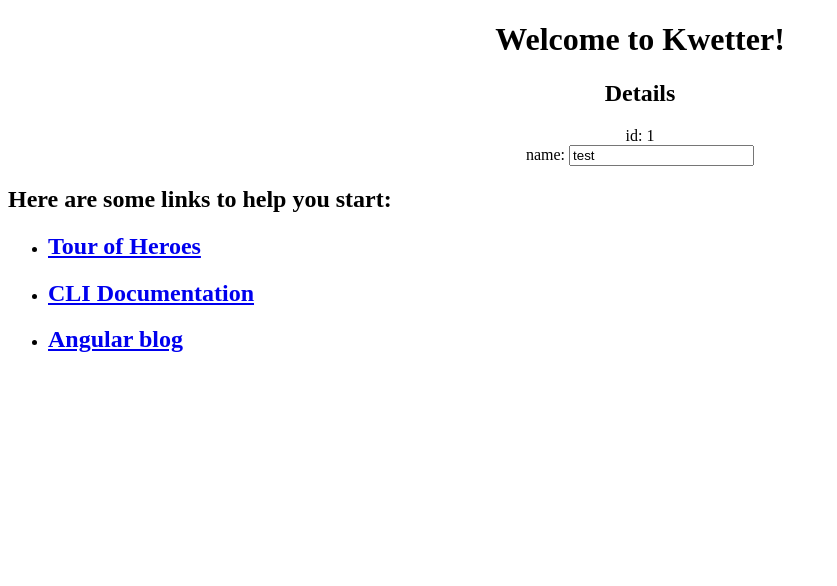
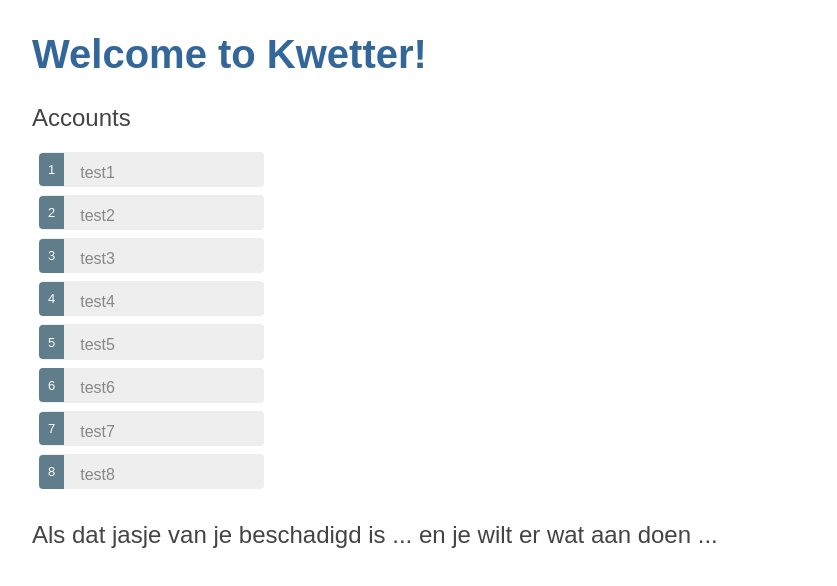
Before and after one commit to teunvdwijst/KwetterAngular, an Angular app: page / in a window 1280 px wide. Shown: the top 586 px of the page, without its empty margins (0-837 px from the left). Built offline with nearby package versions, Linux system fonts and the light colour scheme.

Commit message:
implemented first dynamic component with two-way-binding

```diff
--- /dev/null
+++ b/src/app/account-detail/account-detail.component.html
@@ -0,0 +1,11 @@
+<div *ngIf="account">
+
+  <h2>{{ account.username | uppercase }} Details</h2>
+  <div><span>id: </span>{{account.id}}</div>
+  <div>
+    <label>name:
+      <input [(ngModel)]="account.username" placeholder="username"/>
+    </label>
+  </div>
+
+</div>
--- /dev/null
+++ b/src/app/account-detail/account-detail.component.ts
@@ -0,0 +1,19 @@
+import {Component, OnInit, Input} from '@angular/core';
+import {Account} from '../account';
+
+@Component({
+  selector: 'app-account-detail',
+  templateUrl: './account-detail.component.html',
+  styleUrls: ['./account-detail.component.css']
+})
+export class AccountDetailComponent implements OnInit {
+
+  @Input() account: Account;
+
+  constructor() {
+  }
+
+  ngOnInit() {
+  }
+
+}
--- a/src/app/account/account.component.css
+++ b/src/app/account/account.component.css
@@ -0,0 +1,47 @@
+.selected {
+  background-color: #CFD8DC !important;
+  color: white;
+}
+.accounts {
+  margin: 0 0 2em 0;
+  list-style-type: none;
+  padding: 0;
+  width: 15em;
+}
+.accounts li {
+  cursor: pointer;
+  position: relative;
+  left: 0;
+  background-color: #EEE;
+  margin: .5em;
+  padding: .3em 0;
+  height: 1.6em;
+  border-radius: 4px;
+}
+.accounts li.selected:hover {
+  background-color: #BBD8DC !important;
+  color: white;
+}
+.accounts li:hover {
+  color: #607D8B;
+  background-color: #DDD;
+  left: .1em;
+}
+.accounts .text {
+  position: relative;
+  top: -3px;
+}
+.accounts .badge {
+  display: inline-block;
+  font-size: small;
+  color: white;
+  padding: 0.8em 0.7em 0 0.7em;
+  background-color: #607D8B;
+  line-height: 1em;
+  position: relative;
+  left: -1px;
+  top: -4px;
+  height: 1.8em;
+  margin-right: .8em;
+  border-radius: 4px 0 0 4px;
+}
--- a/src/app/account/account.component.html
+++ b/src/app/account/account.component.html
@@ -1,7 +1,7 @@
-<h2>{{ account.name }} Details</h2>
-<div><span>id: </span>{{account.id}}</div>
-<div>
-  <label>name:
-    <input [(ngModel)]="account.username" placeholder="name">
-  </label>
-</div>
+<h2>Accounts</h2>
+<ul class="accounts">
+  <li *ngFor="let account of accounts" (click)="onSelect(account)" [class.selected]="account === selectedAccount">
+    <span class="badge">{{account.id}}</span> {{account.username}}
+  </li>
+</ul>
+<app-account-detail [account]="selectedAccount"></app-account-detail>
--- a/src/app/account/account.component.ts
+++ b/src/app/account/account.component.ts
@@ -1,27 +1,25 @@
-import {Component, OnInit} from '@angular/core';
+import {Component, OnInit, ViewEncapsulation} from '@angular/core';
 import {Account} from '../account';
+import {ACCOUNTS} from '../mock-accounts';
 
 @Component({
   selector: 'app-account',
   templateUrl: './account.component.html',
-  styleUrls: ['./account.component.css']
+  styleUrls: ['./account.component.css'],
+  encapsulation: ViewEncapsulation.None
 })
 export class AccountComponent implements OnInit {
 
-  account: Account = {
-    id: 1,
-    username: 'test',
-    email: 'test',
-    password: 'test',
-    location: 'test',
-    bio: 'test',
-    website: 'test',
-    avatarPath: 'test'
-  };
+  accounts = ACCOUNTS;
+  selectedAccount: Account;
 
   constructor() {
   }
 
   ngOnInit() {
   }
+
+  onSelect(account: Account): void {
+    this.selectedAccount = account;
+  }
 }
--- a/src/app/app.component.css
+++ b/src/app/app.component.css
@@ -0,0 +1,5 @@
+h1 {
+  color: #369;
+  font-family: Arial, Helvetica, sans-serif;
+  font-size: 250%;
+}
--- a/src/app/app.component.html
+++ b/src/app/app.component.html
@@ -1,19 +1,8 @@
 <!--The content below is only a placeholder and can be replaced.-->
-<div style="text-align:center">
+<div>
   <h1>
     Welcome to {{ title }}!
   </h1>
   <app-account></app-account>
 </div>
-<h2>Here are some links to help you start: </h2>
-<ul>
-  <li>
-    <h2><a target="_blank" rel="noopener" href="https://angular.io/tutorial">Tour of Heroes</a></h2>
-  </li>
-  <li>
-    <h2><a target="_blank" rel="noopener" href="https://github.com/angular/angular-cli/wiki">CLI Documentation</a></h2>
-  </li>
-  <li>
-    <h2><a target="_blank" rel="noopener" href="https://blog.angular.io/">Angular blog</a></h2>
-  </li>
-</ul>
+<h2>Als dat jasje van je beschadigd is ... en je wilt er wat aan doen ...</h2>
--- a/src/app/app.module.ts
+++ b/src/app/app.module.ts
@@ -5,12 +5,14 @@ import { FormsModule } from '@angular/forms';
 
 import { AppComponent } from './app.component';
 import { AccountComponent } from './account/account.component';
+import { AccountDetailComponent } from './account-detail/account-detail.component';
 
 
 @NgModule({
   declarations: [
     AppComponent,
-    AccountComponent
+    AccountComponent,
+    AccountDetailComponent
   ],
   imports: [
     BrowserModule,
--- /dev/null
+++ b/src/app/mock-accounts.ts
@@ -0,0 +1,85 @@
+import {Account} from './account';
+
+export const ACCOUNTS: Account[] =
+  [
+    {
+      id: 1,
+      username: 'test1',
+      email: 'test',
+      password: 'test',
+      location: 'test',
+      bio: 'test',
+      website: 'test',
+      avatarPath: 'test'
+    },
+    {
+      id: 2,
+      username: 'test2',
+      email: 'test',
+      password: 'test',
+      location: 'test',
+      bio: 'test',
+      website: 'test',
+      avatarPath: 'test'
+    },
+    {
+      id: 3,
+      username: 'test3',
+      email: 'test',
+      password: 'test',
+      location: 'test',
+      bio: 'test',
+      website: 'test',
+      avatarPath: 'test'
+    },
+    {
+      id: 4,
+      username: 'test4',
+      email: 'test',
+      password: 'test',
+      location: 'test',
+      bio: 'test',
+      website: 'test',
+      avatarPath: 'test'
+    },
+    {
+      id: 5,
+      username: 'test5',
+      email: 'test',
+      password: 'test',
+      location: 'test',
+      bio: 'test',
+      website: 'test',
+      avatarPath: 'test'
+    },
+    {
+      id: 6,
+      username: 'test6',
+      email: 'test',
+      password: 'test',
+      location: 'test',
+      bio: 'test',
+      website: 'test',
+      avatarPath: 'test'
+    },
+    {
+      id: 7,
+      username: 'test7',
+      email: 'test',
+      password: 'test',
+      location: 'test',
+      bio: 'test',
+      website: 'test',
+      avatarPath: 'test'
+    },
+    {
+      id: 8,
+      username: 'test8',
+      email: 'test',
+      password: 'test',
+      location: 'test',
+      bio: 'test',
+      website: 'test',
+      avatarPath: 'test'
+    }
+  ];
--- a/src/styles.css
+++ b/src/styles.css
@@ -1 +1,23 @@
 /* You can add global styles to this file, and also import other style files */
+/* Application-wide Styles */
+h1 {
+  color: #369;
+  font-family: Arial, Helvetica, sans-serif;
+  font-size: 250%;
+}
+h2, h3 {
+  color: #444;
+  font-family: Arial, Helvetica, sans-serif;
+  font-weight: lighter;
+}
+body {
+  margin: 2em;
+}
+body, input[text], button {
+  color: #888;
+  font-family: Cambria, Georgia;
+}
+/* everywhere else */
+* {
+  font-family: Arial, Helvetica, sans-serif;
+}
```
Also changed, not shown: src/app/account-detail/account-detail.component.css (added), 1 other file (tests, documents, lock files or other folders).
